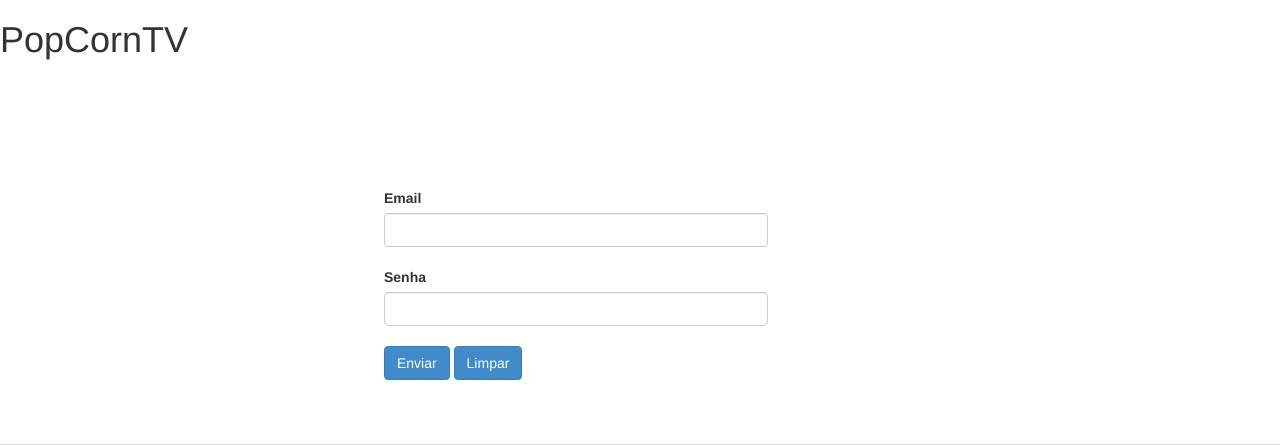
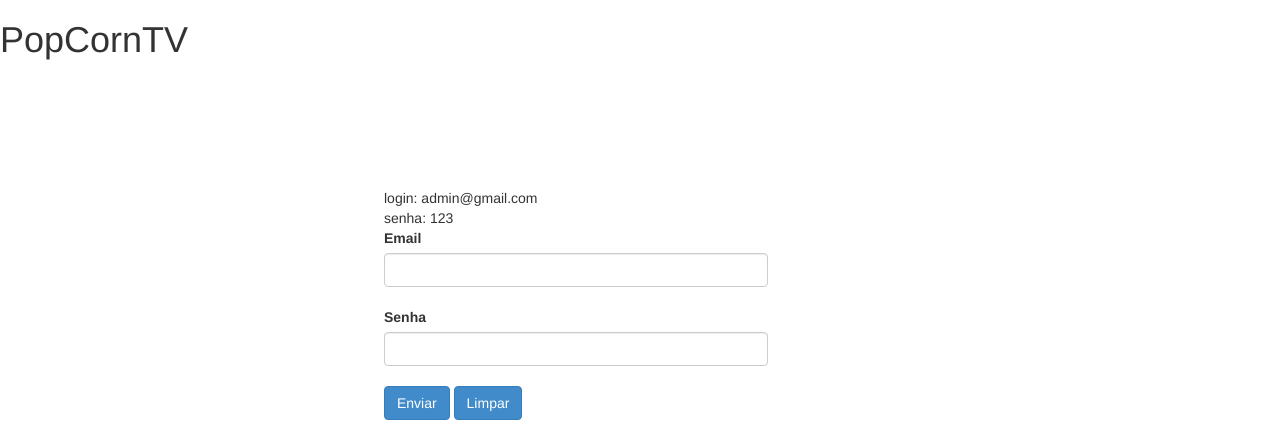
Before and after one commit to alexjosesilva/crm-locadora, a PHP site: page / in a window 1280 px wide. Shown: the top 445 px of the page. Run offline with PHP 8.4, Linux system fonts and the light colour scheme.

Commit message:
informar login e senha
informar login e senha

```diff
--- a/login.php
+++ b/login.php
@@ -2,7 +2,8 @@
 
 <div style="width: 30%; margin-left: 30%; margin-top: 10%; margin-bottom: 5%;">
 
-
+<span>login: admin@gmail.com</span><br/>
+<span>senha: 123 </span><br/>
 
 <form action="acesso.php" metodo="POST" class="form-group">
 
```
